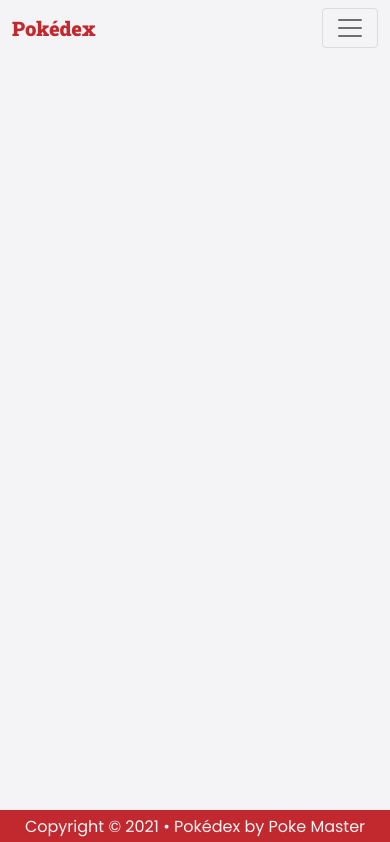
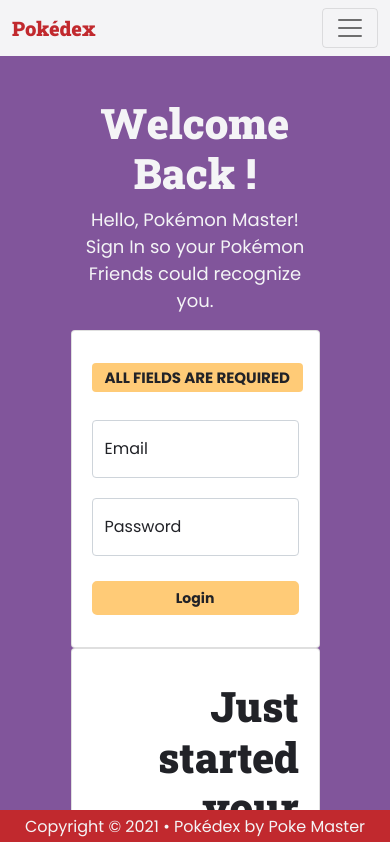
Before and after one commit to Excellent-Echo/Pokemaster, a React (Create React App) app: page /login in a window 390 px wide. Shown: the top 842 px of the page. Built offline with nearby package versions, Linux system fonts and the light colour scheme.

Commit message:
penambahan UI Login, Register, Fav Pokemon. Dan finish styling UI/UX sebelumnya

```diff
--- a/src/App.css
+++ b/src/App.css
@@ -104,6 +104,7 @@ p.subtitle {
   padding: 7px;
   padding-left: 13px;
   padding-right: 13px;
+  text-transform: uppercase;
 }
 
 .badge.dtl-poke {
@@ -114,117 +115,61 @@ p.subtitle {
   padding-left: 13px;
   padding-right: 13px;
   border: 2px solid #F4F4F6;
-  text-transform: uppercase ;
 }
 
-.badge#electric-type {
+#electric-type {
   background-color: #FFCB77;
   color: #212227 !important;
 }
 
-.badge#fire-type, .badge#fighting-type {
+#fire-type, #fighting-type {
   background-color: #C1292E;
   color: #F4F4F6 !important;
 }
 
-.badge#water-type {
+#water-type {
   background-color: #227C9D;
   color: #F4F4F6 !important;
 }
 
-.badge#dark-type {
+#dark-type {
   background-color: #212227;
   color: #F4F4F6 !important;
 }
 
-.badge#fairy-type, .badge#psychic-type {
+#fairy-type, #psychic-type {
   background-color: #FF6392;
   color: #212227 !important;
 }
 
-.badge#ground-type, .badge#rock-type {
+#ground-type, #rock-type {
   background-color: #553D36;
   color: #F4F4F6 !important;
 }
 
-.badge#grass-type, .badge#bug-type {
+#grass-type, #bug-type {
   background-color: #5C8001;
-  color: #212227 !important;
+  color: #F4F4F6 !important;
 }
 
-.badge#ice-type, .badge#flying-type {
+#ice-type, #flying-type {
   background-color: #90E0EF;
   color: #212227 !important;
 }
 
-.badge#poison-type, .badge#ghost-type {
+#poison-type, #ghost-type {
   background-color: #81559B;
   color: #F4F4F6 !important;
 }
 
-.badge#dragon-type {
+#dragon-type {
   background-color: #704E2E;
   color: #F4F4F6 !important;
 }
 
-.badge#steel-type, .badge#normal-type {
+#steel-type, #normal-type {
   background-color: #AEA3B0;
-  color: #212227 !important;
-}
-
-.ttl-container#electric-type {
-  background-color: #FFCB77;
-  color: #212227 !important;
-}
-
-.ttl-container#fire-type, .ttl-container#fighting-type {
-  background-color: #C1292E;
   color: #F4F4F6 !important;
-}
-
-.ttl-container#water-type {
-  background-color: #227C9D;
-  color: #F4F4F6 !important;
-}
-
-.ttl-container#dark-type {
-  background-color: #212227;
-  color: #F4F4F6 !important;
-}
-
-.ttl-container#fairy-type, .ttl-container#psychic-type {
-  background-color: #FF6392;
-  color: #212227 !important;
-}
-
-.ttl-container#ground-type, .ttl-container#rock-type {
-  background-color: #553D36;
-  color: #F4F4F6 !important;
-}
-
-.ttl-container#grass-type, .ttl-container#bug-type {
-  background-color: #5C8001;
-  color: #212227 !important;
-}
-
-.ttl-container#ice-type, .ttl-container#flying-type {
-  background-color: #90E0EF;
-  color: #212227 !important;
-}
-
-.ttl-container#poison-type, .ttl-container#ghost-type {
-  background-color: #81559B;
-  color: #F4F4F6 !important;
-}
-
-.ttl-container#dragon-type {
-  background-color: #704E2E;
-  color: #F4F4F6 !important;
-}
-
-.ttl-container#steel-type, .ttl-container#normal-type {
-  background-color: #AEA3B0;
-  color: #212227 !important;
 }
 
 .dt-ttl-container {
@@ -256,6 +201,59 @@ p.subtitle {
 .poke-info {
   color: #212227 !important;
   /* text-align: start !important; */
+}
+
+.regis-card {
+  padding: 1rem;
+  display: flex;
+  color: #212227;
+}
+
+.form-floating {
+  margin-top: 20px;
+}
+
+.btn-form-container {
+  margin-top: 25px;
+}
+
+.regis-card {
+  /* background-color: #FFCB77; */
+}
+
+.img-regis-container {
+  display: flex;
+  justify-content: center;
+  /* background-color: #FFCB77; */
+  padding: 0;
+  margin: 0;
+}
+
+.img-regis-container > img {
+  width: 100%;
+  height: 100%;
+}
+
+.regis-link {
+  text-decoration: none;
+  color: #F4F4F6;
+  transition: all .2s ease-in-out;
+}
+
+.regis-footer {
+  padding-left: 1rem;
+  padding-top: 0;
+  /* position: absolute; */
+  bottom: 1rem;
+}
+
+.btn-remove-container {
+  /* display: flex; */
+  padding: 1rem;
+  /* float: right !important; */
+  right: .1vw;
+  position: absolute;
+  /* display: none; */
 }
 
 .ftr-container {
@@ -313,6 +311,10 @@ p.subtitle {
     justify-content: center;
   }
 
+  .card-body h6 {
+    text-align: center;
+  }
+
   .card-title {
     text-align: center;
   }
@@ -335,4 +337,8 @@ p.subtitle {
     max-width: 100%;
     margin-bottom: 15px;
   }
+
+  .img-regis-container {
+    display: none;
+  }
 }
--- a/src/pages/Login.jsx
+++ b/src/pages/Login.jsx
@@ -1,10 +1,100 @@
 import React from "react";
+import styled from "styled-components";
+import { Link } from 'react-router-dom'
 
 const Login = () => {
+
+  const FormButton = styled.button`
+    cursor: pointer;
+    background: #FFCB77;
+    font-size: 14px;
+    border-radius: 5px;
+    border: 3px solid #FFCB77;
+    padding: 0.25em 0.5em;
+    transition: 0.2s all ease-out;
+    color: #212227;
+    font-weight: bold;
+    width: 100%;
+
+    &:hover {
+      background-color: #F4F4F6;
+      color: #212227;
+    }
+  `;
+
   return (
-    <div>
-      <h1>Login</h1>
-    </div>
+    <>
+      <div className="container-fluid ttl-container regis-container" id="poison-type">
+        <div className="container">
+          <div className="row justify-content-center  ">
+            <div className="col-md">
+              <h2 className="display-5 title">
+                Welcome Back !
+              </h2>
+              <p className="subtitle" style={{ color: "rgba(33, 34, 39, 0.1) !important" }}>
+                Hello, Pokémon Master! Sign In so your Pokémon Friends
+                could recognize you.
+              </p>
+            </div>
+          </div>
+          <div className="row">
+            <div className="col-md-5">
+              <div className="card regis-card">
+                <div className="row">
+                    <div className="card-body">
+                      <h5>
+                        <span className="badge regis-alert" id="electric-type">
+                        All Fields Are Required
+                        </span>
+                      </h5>
+                      <form>
+                        <div className="form-floating">
+                          <input type="email" class="form-control" id="email" placeholder="ash@poke.info" required/>
+                          <label for="name">Email</label>
+                        </div>
+                        <div className="form-floating">
+                          <input type="password" class="form-control" id="password" placeholder="Password" required/>
+                          <label for="password">Password</label>
+                        </div>
+                        <div className="btn-form-container">
+                          <FormButton type="submit">Login</FormButton>
+                        </div>
+                      </form>
+                    </div>
+                    <div className="regis-footer">
+                      <div className="img-regis-container">
+                        <img src="https://assets.pokemon.com/static2/_ui/img/account/pokemon-login.png" className="img-fluid" alt=""/>
+                      </div>
+                    </div>
+                </div>
+              </div>
+            </div>
+            <div className="col-md-5">
+              <div className="card regis-card" style={{ textAlign: "end" }}>
+                <div className="row">
+                  <div className="card-body">
+                    <h4 className="title" style = {{ textTransform: "" }}>
+                      Just started your adventure?
+                    </h4>
+                    <p>
+                      Don't worry, let's setup your first Pokémon Master account.
+                      It's easy & free!
+                    </p>
+                    <div className="btn-form-container">
+                      <Link to="/register">
+                          <FormButton>
+                            Register
+                          </FormButton>
+                      </Link>
+                    </div>
+                  </div>
+                </div>
+              </div>
+            </div>
+          </div>
+        </div>
+      </div>
+    </>
   );
 };
 
--- a/src/pages/Pokemon.jsx
+++ b/src/pages/Pokemon.jsx
@@ -104,9 +104,9 @@ const Pokemon = () => {
                         </div>
                         <div className="card-body">
                           <h4 className="card-title">{item.name}</h4>
-                          <span className="badge card-text crd-span" id="electric-type">
+                          {/* <span className="badge card-text crd-span" id="electric-type">
                             Electric
-                          </span>
+                          </span> */}
                         </div>
                       </div>
                     </div>
--- a/src/pages/Register.jsx
+++ b/src/pages/Register.jsx
@@ -1,6 +1,10 @@
 import React, { useState } from "react";
 import { useDispatch, useSelector } from "react-redux";
 import { setRegisterActions } from "../redux/actions/userAction";
+
+import { Link } from "react-router-dom";
+
+import styled from "styled-components";
 
 const Register = () => {
   const [register, setRegister] = useState({
@@ -20,45 +24,134 @@ const Register = () => {
     });
   };
 
+  const FormButton = styled.button`
+    cursor: pointer;
+    background: #FFCB77;
+    font-size: 14px;
+    border-radius: 5px;
+    border: 3px solid #FFCB77;
+    padding: 0.25em 0.5em;
+    transition: 0.2s all ease-out;
+    color: #212227;
+    font-weight: bold;
+    width: 100%;
+
+    &:hover {
+      background-color: #F4F4F6;
+      color: #212227;
+    }
+  `;
+
   return (
-    <div style={{ margin: "100px" }}>
-      <h1>Register</h1>
-      <form
-        onSubmit={(event) => {
-          event.preventDefault();
-          dispatch(setRegisterActions(register, event));
-        }}
-      >
-        <input
-          placeholder="input your name"
-          type="text"
-          name="fullname"
-          value={register.fullname}
-          onChange={(e) => handleChange(e)}
-          required
-        />
-        <br />
-        <input
-          placeholder="input your email"
-          type="email"
-          name="email"
-          value={register.email}
-          onChange={(e) => handleChange(e)}
-          required
-        />
-        <br />
-        <input
-          placeholder="input your password"
-          type="password"
-          name="password"
-          value={register.password}
-          onChange={(e) => handleChange(e)}
-          required
-        />
-        <br />
-        <button type="submit">Register</button>
-      </form>
-    </div>
+    // <div style={{ margin: "100px" }}>
+    //   <h1>Register</h1>
+    //   <form
+    //     onSubmit={(event) => {
+    //       event.preventDefault();
+    //       dispatch(setRegisterActions(register, event));
+    //     }}
+    //   >
+    //     <input
+    //       placeholder="input your name"
+    //       type="text"
+    //       name="fullname"
+    //       value={register.fullname}
+    //       onChange={(e) => handleChange(e)}
+    //       required
+    //     />
+    //     <br />
+    //     <input
+    //       placeholder="input your email"
+    //       type="email"
+    //       name="email"
+    //       value={register.email}
+    //       onChange={(e) => handleChange(e)}
+    //       required
+    //     />
+    //     <br />
+    //     <input
+    //       placeholder="input your password"
+    //       type="password"
+    //       name="password"
+    //       value={register.password}
+    //       onChange={(e) => handleChange(e)}
+    //       required
+    //     />
+    //     <br />
+    //     <button type="submit">Register</button>
+    //   </form>
+    // </div>
+
+    <>
+      <div className="container-fluid ttl-container regis-container" id="normal-type">
+        <div className="container">
+          <div className="row justify-content-center  ">
+            <div className="col-md">
+              <h2 className="display-5 title">
+                Wanna be a Pokémon Master ?
+              </h2>
+              <p className="subtitle" style={{ color: "rgba(33, 34, 39, 0.1) !important" }}>
+                Looks like you're new. Let's Create Your Pokémon Master Account!
+              </p>
+            </div>
+          </div>
+          <div className="row">
+            <div className="col-md-7">
+              <div className="card regis-card">
+                <div className="row">
+                  <div className="col-md-9">
+                    <div className="card-body">
+                      <h5>
+                        <span className="badge regis-alert" id="electric-type">
+                        All Fields Are Required
+                        </span>
+                      </h5>
+                      <form onSubmit={(event) => { event.preventDefault(); dispatch(setRegisterActions(register, event)); }}>
+                        <div className="form-floating">
+                          <input type="text" class="form-control" id="name" placeholder="Ex: Ash Ketchum" value={register.fullname} onChange={(e) => handleChange(e)} required/>
+                          <label for="name">Your Name</label>
+                        </div>
+                        <div className="form-floating">
+                          <input type="email" class="form-control" id="email" placeholder="ash@poke.info"  value={register.email} onChange={(e) => handleChange(e)} required/>
+                          <label for="name">Email</label>
+                        </div>
+                        <div className="form-floating">
+                          <input type="password" class="form-control" id="password" placeholder="Password"  value={register.password} onChange={(e) => handleChange(e)} required/>
+                          <label for="password">Password</label>
+                        </div>
+                        <div className="btn-form-container">
+                          <FormButton type="submit">Register</FormButton>
+                        </div>
+                      </form>
+                    </div>
+                    <div className="regis-footer">
+                      <hr/>
+                      <div className="row">
+                        <div className="col-md">
+                          <h5>
+                            Already a Pokémon Master ?
+                          </h5>
+                          <h5>
+                            <span className="badge regis-alert" id="fairy-type">
+                              <Link className="regis-link" to="/login">
+                                Sign In Here
+                              </Link>
+                            </span>
+                          </h5>
+                        </div>
+                      </div>
+                    </div>
+                  </div>
+                  <div className="col-md-3 img-regis-container">
+                    <img src="https://assets.pokemon.com/static2/_ui/img/account/pokemon-signup.png" className="img-fluid" alt=""/>
+                  </div>
+                </div>
+              </div>
+            </div>
+          </div>
+        </div>
+      </div>
+    </>
   );
 };
 
```
Also changed, not shown: src/pages/PokemonDetail.jsx (+11 -5 lines), src/pages/PokemonFavorite.jsx (+55 -13 lines), src/assets/pokelogo.png (added).
